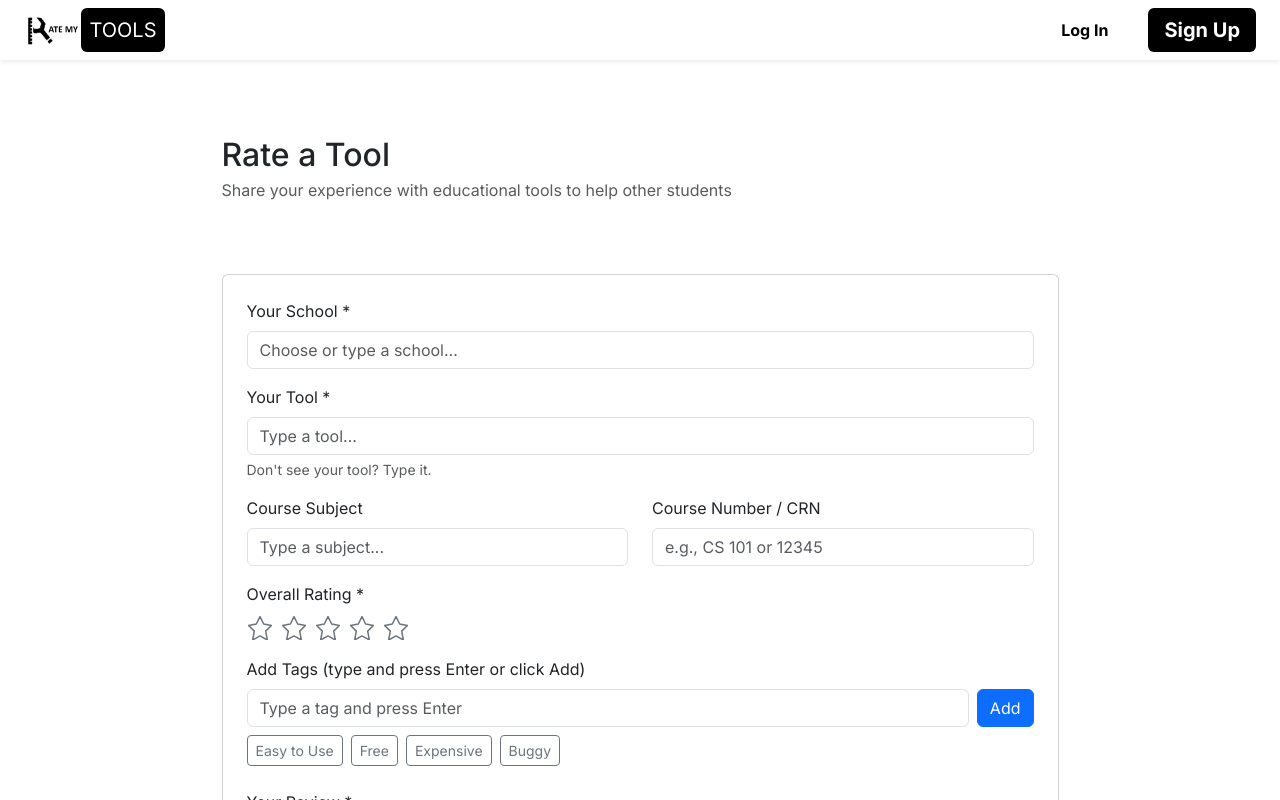
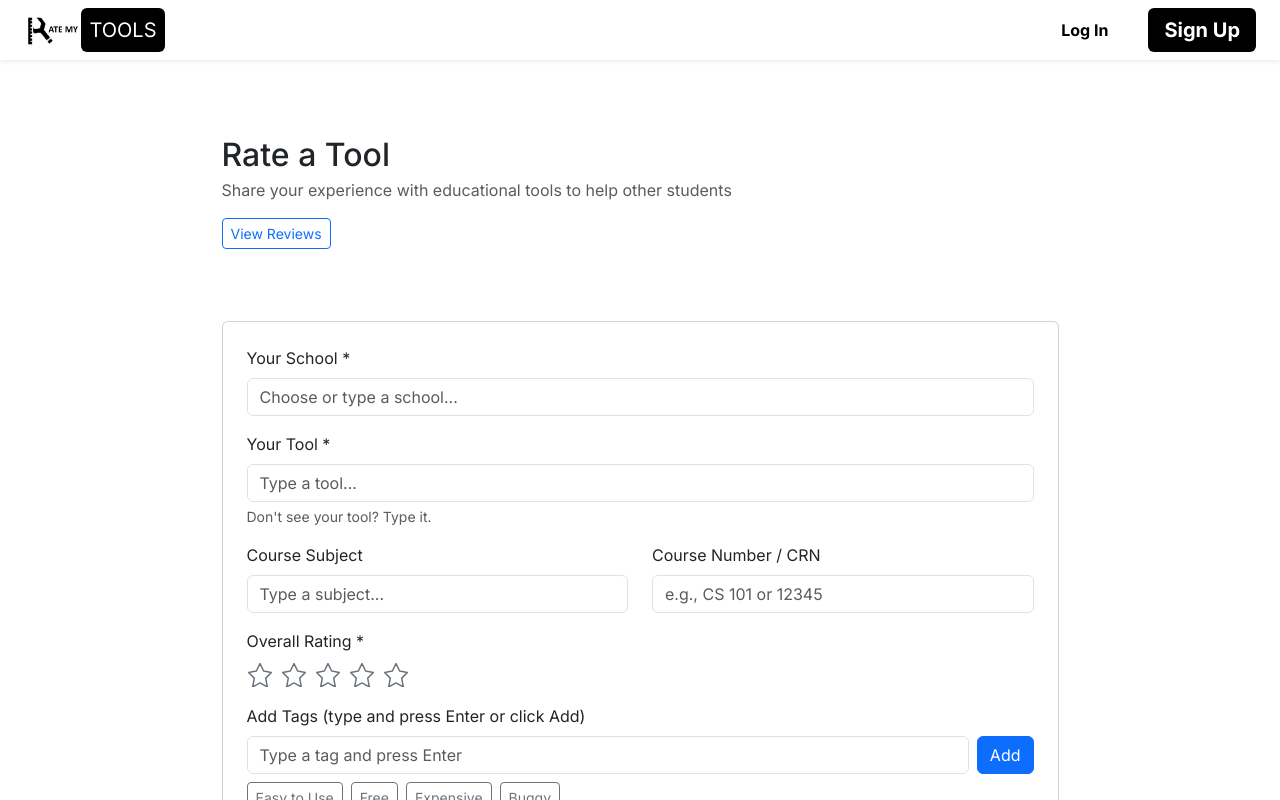
Before and after one commit to RateMyTool/RateMyTools_SC, a Next.js app: page /rate in a window 1280 px wide. Shown: the top 800 px of the page. Built offline with nearby package versions, Linux system fonts and the light colour scheme.

Commit message:
added the backend to the rate page

```diff
--- a/src/app/rate/page.tsx
+++ b/src/app/rate/page.tsx
@@ -1,4 +1,5 @@
 import RateToolForm from '@/components/RateToolForm';
+import Link from 'next/link';
 
 export const metadata = {
   title: 'Rate a Tool',
@@ -13,6 +14,9 @@ export default function RatePage() {
         <div className="w-75 mb-3">
           <h2 className="mb-1">Rate a Tool</h2>
           <p className="text-muted mb-0">Share your experience with educational tools to help other students</p>
+          <div className="mt-3">
+            <Link href="/reviews" className="btn btn-outline-primary btn-sm">View Reviews</Link>
+          </div>
         </div>
       </div>
       <RateToolForm />
```
Also changed, not shown: 1 other file (tests, documents, lock files or other folders).
